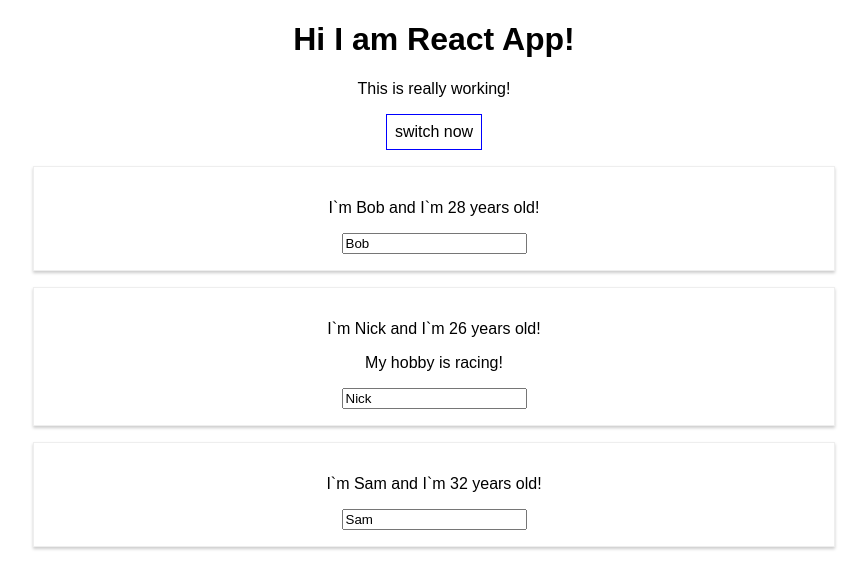
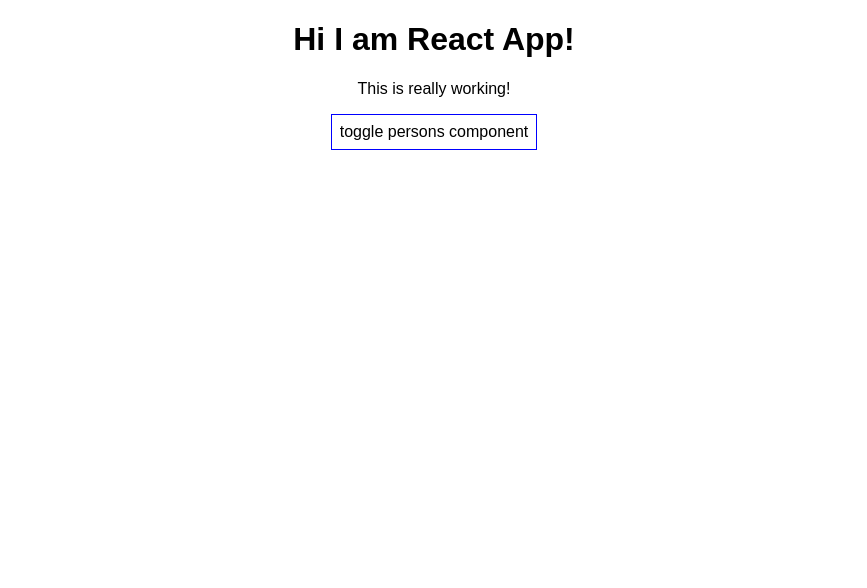
Before and after one commit to Morton358/UdemyReact16CompleteGuide, a React (Create React App) app: page / in a window 1280 px wide. Shown: the top 588 px of the page, without its empty margins (206-1073 px from the left). Built offline with nearby package versions, Linux system fonts and the light colour scheme.

Commit message:
adding some interactivity to input and button element

```diff
--- a/src/App.js
+++ b/src/App.js
@@ -5,29 +5,34 @@
 class App extends Component {
   state = {
     persons: [
-      { name: 'Bob', age: 28 },
-      { name: 'Nick', age: 26 },
-      { name: 'Sam', age: 32 }
+      { id: 0, name: 'Bob', age: 28 },
+      { id: 1, name: 'Nick', age: 26 },
+      { id: 2, name: 'Sam', age: 32 }
     ],
-    otherState: 'some other value'
-  }
-  switchNameHandler = (newName) => {
-    this.setState({persons: [
-      { name: 'Maximilian' + ' ' + newName, age: 28 },
-      { name: 'Nick', age: 26 },
-      { name: 'Sam', age: 35 }
-    ]
-    })
+    otherState: 'some other value',
+    showPersons: false
   }
 
-  nameChangeHandler = (event) => {
-    this.setState({persons: [
-      { name: 'Max', age: 28 },
-      { name: event.target.value, age: 26 },
-      { name: 'Sam', age: 32 }
-    ]
-    })
+  nameChangeHandler = (event, personId) => {
+    const newpersons = [...this.state.persons];
+    const personIndex = newpersons.findIndex(p => {
+      return p.id === personId;
+    });
+    newpersons[personIndex].name = event.target.value;
+    this.setState({persons: newpersons})
   }
+
+  switchPersonsHandler = () =>{
+    const tempShowPersons = this.state.showPersons
+    this.setState({showPersons: !tempShowPersons})
+  }
+
+  deletePersonHandler = (index) => {
+    const newpersons = [...this.state.persons];
+    newpersons.splice(index, 1)
+    this.setState({persons: newpersons})
+  }
+
   render() {
     const style = {
       backgroundColor: 'white',
@@ -36,22 +41,30 @@
       padding: '8px',
       cursor: 'pointer'
     }
+
+    let persons = null;
+
+    if (this.state.showPersons) {
+      persons = (
+        this.state.persons.map((person, index) => {
+          return (
+            <Person name={person.name}
+            age={person.age}
+            click={(index) => {this.deletePersonHandler(index)}}
+            key={person.id}
+            chenged={(event) => {this.nameChangeHandler(event, person.id)}}/>
+          )
+        })
+      )
+    }
     return (
       <div className="App">
         <h1>Hi I am React App!</h1>
         <p>This is really working!</p>
         <button
           style={style}
-          onClick={() => this.switchNameHandler('Maximilianus!!')}>switch now</button>
-        <Person name={this.state.persons[0].name}
-          age={this.state.persons[0].age} />
-        <Person name={this.state.persons[1].name}
-          age={this.state.persons[1].age}
-          chenged = {this.nameChangeHandler}
-          click = {this.switchNameHandler.bind(this, 'velociped')} >
-          My hobby is racing! </Person>
-        <Person name={this.state.persons[2].name}
-          age={this.state.persons[2].age} />
+          onClick={this.switchPersonsHandler}> toggle persons component </button>
+        {persons}
       </div>
     );
   }
```
